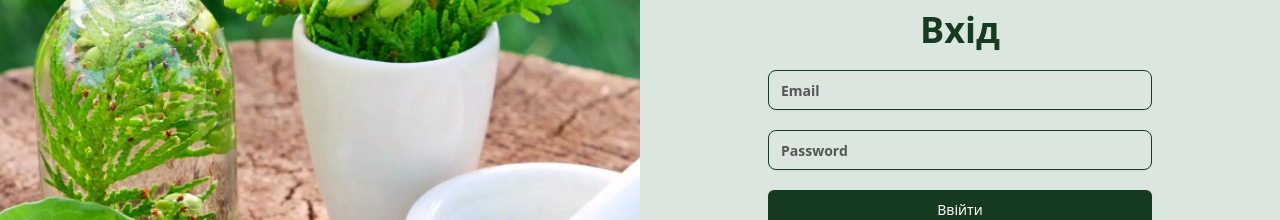
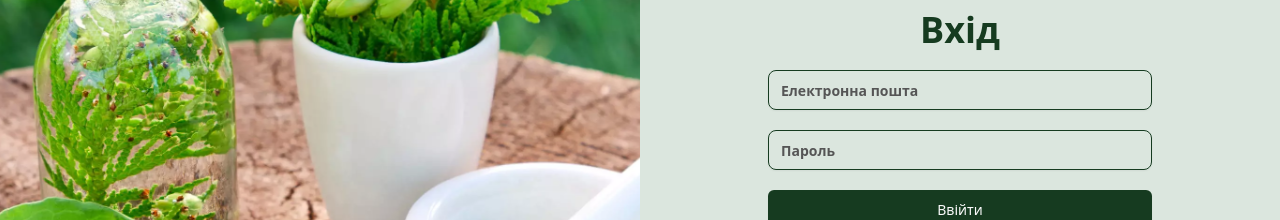
Before and after one commit to vmyronyuk/medi-finder, a Next.js app: page /auth/login in a window 1280 px wide. Shown: the part 250-470 px from the top of the page. Built offline with nearby package versions, Linux system fonts and the light colour scheme.

Commit message:
Fix register page placeholders

```diff
--- a/src/app/auth/login/page.tsx
+++ b/src/app/auth/login/page.tsx
@@ -6,8 +6,8 @@ export default function LoginPage() {
 	return (
 		<form className='w-full sm:w-1/2 flex justify-center flex-col items-center gap-5 px-10 md:px-18 lg:px-32'>
 			<h1 className='text-4xl font-bold'>Вхід</h1>
-			<Input type='email' placeholder='Email' />
-			<Input type='password' placeholder='Password' />
+			<Input type='email' placeholder='Електронна пошта' />
+			<Input type='password' placeholder='Пароль' />
 			<Button className='w-full' asChild>
 				<Link href='/onboarding/1'>Ввійти</Link>
 			</Button>
```
